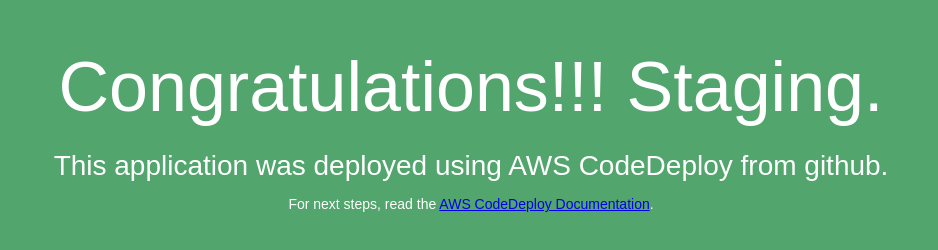
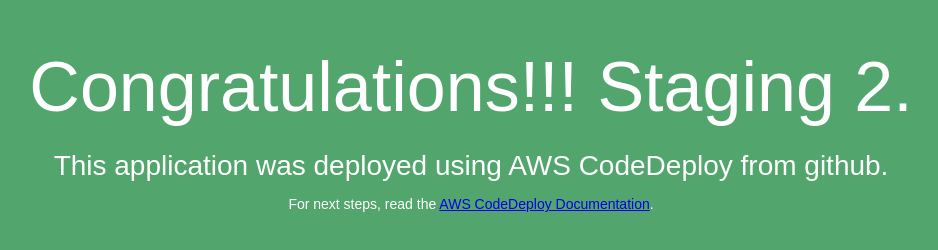
Before and after one commit to aoktox/SampleAppAws, a plain HTML site: page index.html in a window 1280 px wide. Shown: the whole page, without its empty margins (169-1107 px from the left). Drawn offline with Linux system fonts and the light colour scheme.

Commit message:
change staging

```diff
--- a/index.html
+++ b/index.html
@@ -26,7 +26,7 @@
 </head>
 <body>
   <div align="center">
-    <h1>Congratulations!!! Staging.</h1>
+    <h1>Congratulations!!! Staging 2.</h1>
     <h2>This application was deployed using AWS CodeDeploy from github.</h2>
     <p>For next steps, read the <a href="http://aws.amazon.com/documentation/codedeploy">AWS CodeDeploy Documentation</a>.</p>
   </div>
```
